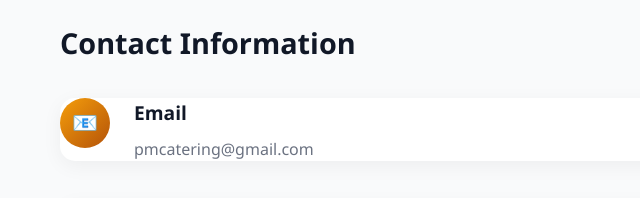
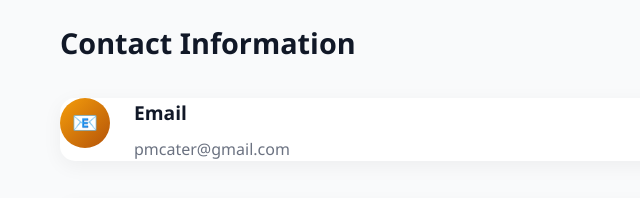
Before and after one commit to Aryaan107/PM-Caterings, a plain HTML site: page index.html in a window 1280 px wide. Shown: the part 5920-6118 px from the top of the page, 0-640 px from the left. Drawn offline with Linux system fonts and the light colour scheme.

Commit message:
Update index.html

```diff
--- a/index.html
+++ b/index.html
@@ -697,7 +697,7 @@
                     <div class="contact-item"><div class="contact-item-icon">📧</div>
                         <div class="contact-item-content">
                             <h4>Email</h4>
-                            <p>pmcatering@gmail.com</p>
+                            <p>pmcater@gmail.com</p>
                         </div>
                     </div>
                     <div class="contact-item">
```
